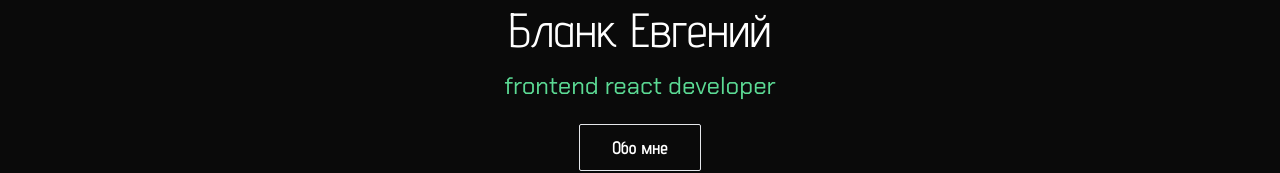
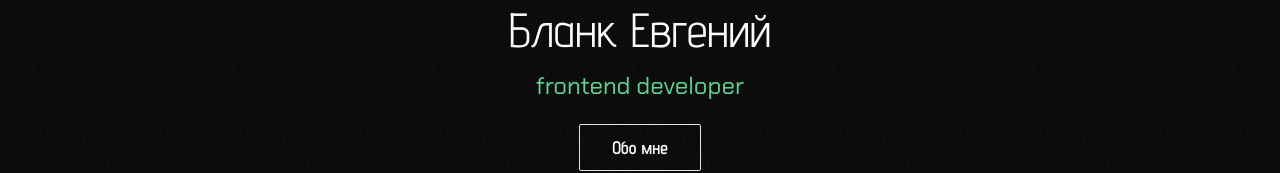
Before and after one commit to blank-evgeniy/portfolio, a React (Vite) app: page / in a window 1280 px wide. Shown: the part 316-489 px from the top of the page. Built offline with nearby package versions, Linux system fonts and the light colour scheme.

Commit message:
update/layout-and-hero

```diff
--- a/src/layout/Footer/Footer.tsx
+++ b/src/layout/Footer/Footer.tsx
@@ -1,13 +1,15 @@
 import Link from '@/ui/Link';
 import Reveal from '@/animation/Reveal';
 import { EmailIcon, GithubIcon, TelegramIcon } from '@/assets/icons';
+import NoiseEffect from '@/shared/ui/NoiseEffect';
 
 const Footer = () => {
   return (
     <Reveal>
-      <footer className='overflow-hidden bg-secondary px-2' id='contacts'>
+      <footer className='relative overflow-hidden bg-secondary px-2' id='contacts'>
+        <NoiseEffect />
         <div className='mx-auto max-w-[1200px] py-8'>
-          <div className='flex justify-center gap-4 pb-8 pt-12 text-xl uppercase'>
+          <div className='flex justify-center gap-4 pb-8 pt-12 text-2xl uppercase'>
             <Link variant={'accent'} href='#about'>
               обо мне
             </Link>
@@ -23,19 +25,13 @@ const Footer = () => {
 
           <div className='flex flex-wrap justify-center gap-4 pt-16 text-xl'>
             <Link variant={'buttonAccent'} href='mailto:blank.eugeny@yandex.ru'>
-              <div className='flex gap-4'>
-                blank.eugeny@yandex.ru <EmailIcon />
-              </div>
+              blank.eugeny@yandex.ru <EmailIcon width={24} height={24} />
             </Link>
             <Link variant={'buttonAccent'} href='https://t.me/blankeee' target='_blank'>
-              <div className='flex gap-4'>
-                Telegram <TelegramIcon />
-              </div>
+              Telegram <TelegramIcon width={24} height={24} />
             </Link>
             <Link variant={'buttonAccent'} href='https://github.com/blank-evgeniy' target='_blank'>
-              <div className='flex gap-4'>
-                GitHub <GithubIcon />
-              </div>
+              GitHub <GithubIcon width={24} height={24} />
             </Link>
           </div>
         </div>
--- a/src/layout/Layout.tsx
+++ b/src/layout/Layout.tsx
@@ -1,8 +1,10 @@
+import NoiseEffect from '@/shared/ui/NoiseEffect';
 import Footer from './Footer/Footer';
 import Header from './Header/Header';
 
 export const Layout = ({ children }: { children: React.ReactNode }) => (
   <>
+    <NoiseEffect />
     <Header />
     <main>{children}</main>
     <Footer />
--- a/src/sections/Hero/Hero.tsx
+++ b/src/sections/Hero/Hero.tsx
@@ -41,7 +41,7 @@ export const Hero = () => (
           custom={2}
           className='mb-8 mt-4 font-chakra text-2xl text-accent'
         >
-          frontend react developer
+          frontend developer
         </motion.h1>
         <MotionLink variants={heroAnimation} custom={3} variant='button' href='#about'>
           Обо мне
--- /dev/null
+++ b/src/shared/ui/NoiseEffect.tsx
@@ -0,0 +1,14 @@
+import React from 'react';
+import { cn } from '@/shared/lib/styles/cn';
+
+interface NoiseEffectProps {
+  className?: string;
+}
+
+const NoiseEffect: React.FC<NoiseEffectProps> = ({ className }) => (
+  <div
+    className={cn('pointer-events-none absolute inset-0 z-50 opacity-20', className)}
+    style={{ backgroundImage: "url('./noise.png')" }}
+  />
+);
+export default NoiseEffect;
```
Also changed, not shown: public/logo.svg, public/noise.png (added).
